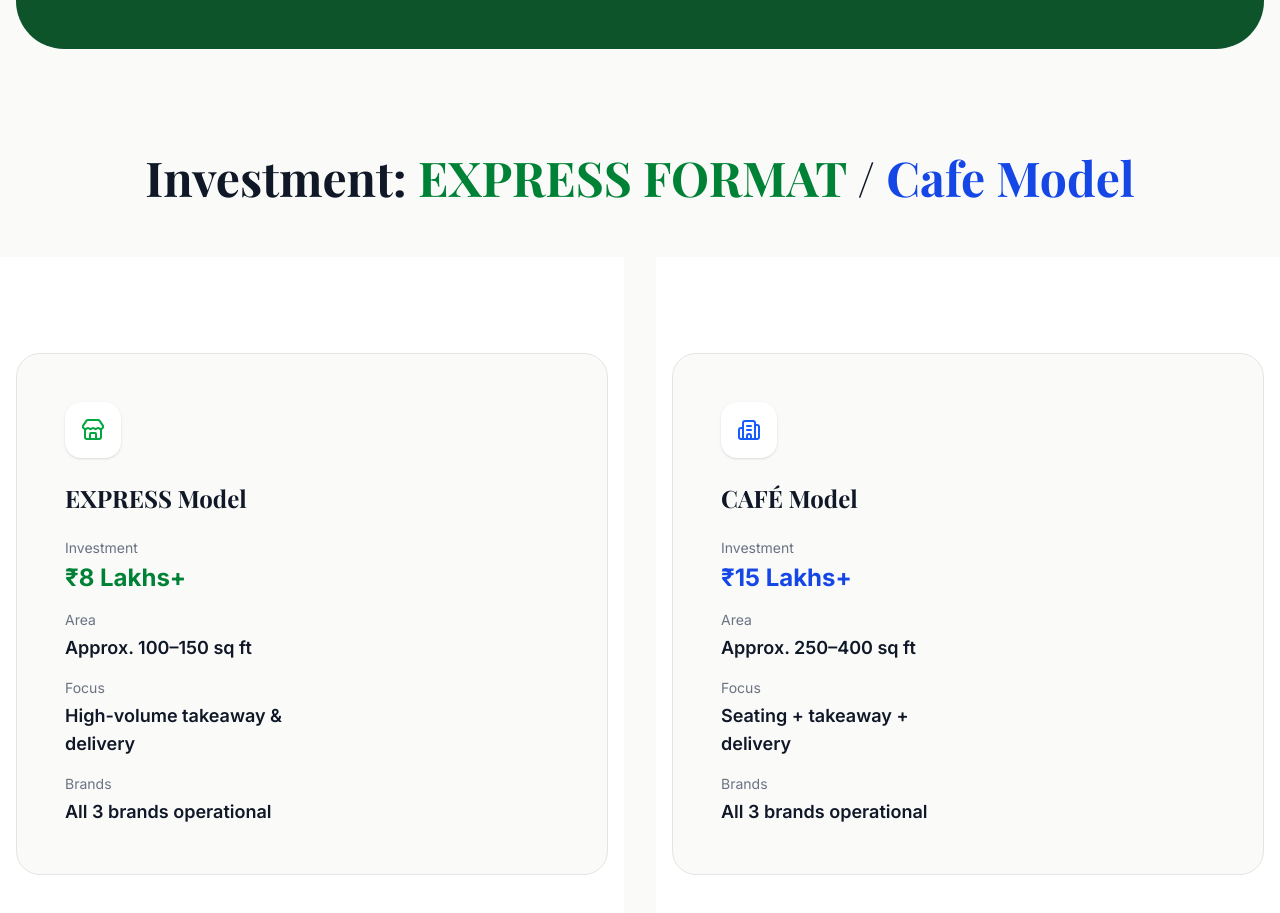
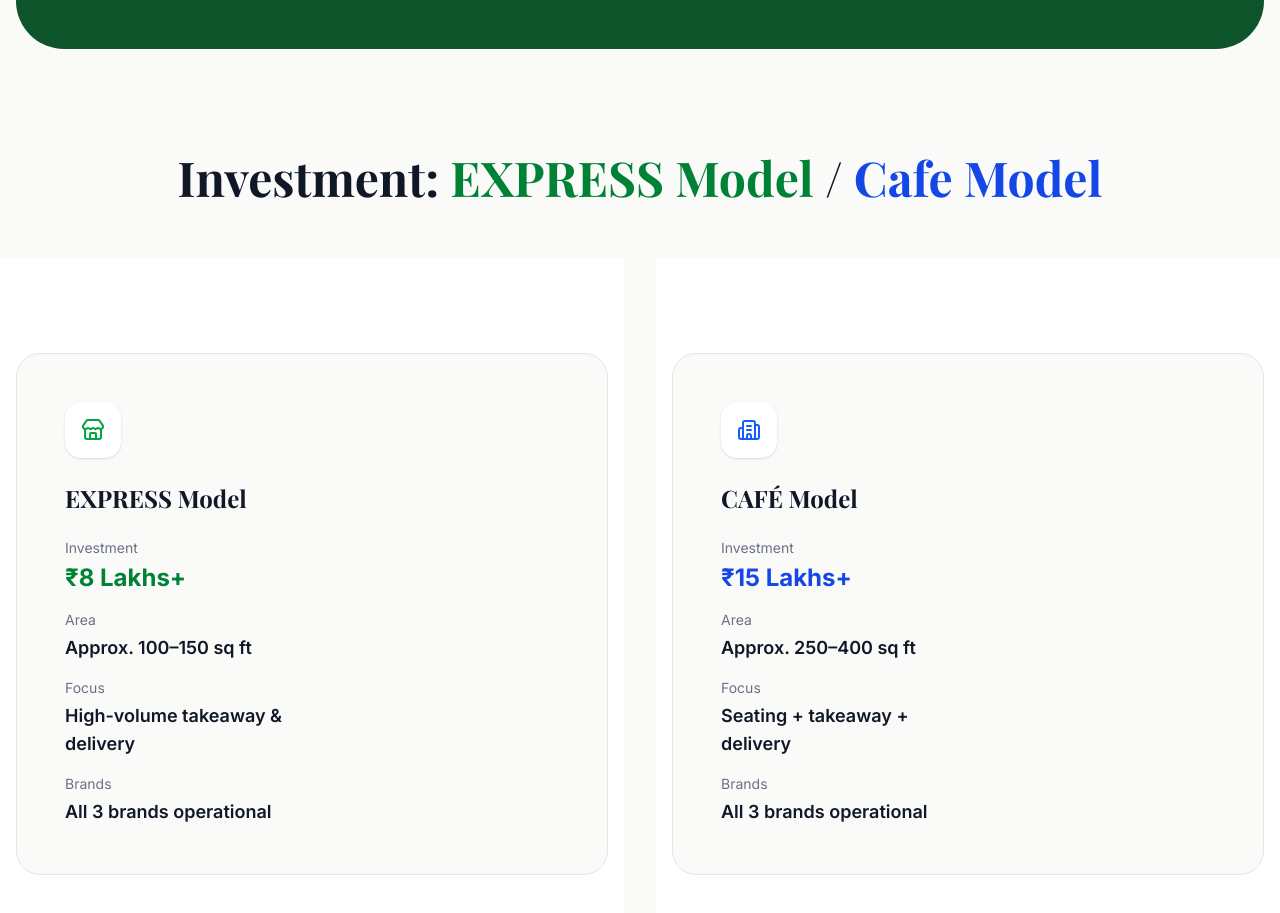
Before and after one commit to AromaChai/aromachai-landing-page, a Next.js app: page / in a window 1280 px wide. Shown: the part 2315-3228 px from the top of the page. Built offline with nearby package versions, Linux system fonts and the light colour scheme.

Commit message:
correct name mistake

```diff
--- a/src/components/ProfitCalculator.tsx
+++ b/src/components/ProfitCalculator.tsx
@@ -25,7 +25,7 @@ export const ProfitCalculator: React.FC = () => {
   return (
     <>
       <h1 className="text-2xl md:text-5xl font-bold text-gray-900 md:mb-12 mb-2 text-center p-2">
-        Investment: <span className="text-green-700">EXPRESS FORMAT</span> / <span className="text-blue-700">Cafe Model</span></h1>
+        Investment: <span className="text-green-700">EXPRESS Model</span> / <span className="text-blue-700">Cafe Model</span></h1>
       <div className='grid grid-cols-1 lg:grid-cols-2 items-stretch md:gap-8 '>
         <section className="md:py-24 py-16 bg-white flex flex-col h-full" id="express">
           <div className="max-w-7xl mx-auto px-4 flex-1 flex flex-col">
```
